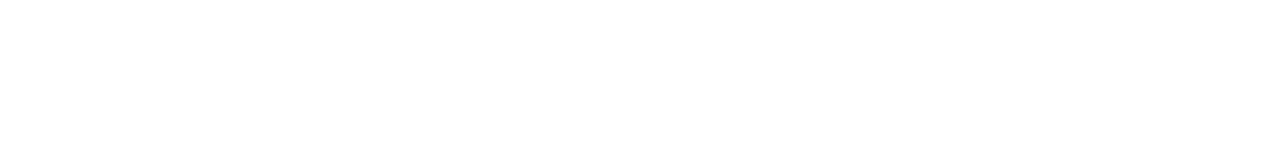
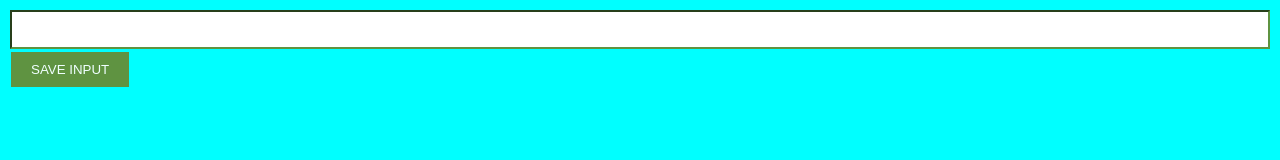
Before and after one commit to HYSAA/Lead-Tracker-Chrome-Extension, a plain HTML site: page index.html in a window 1280 px wide. Drawn offline with Linux system fonts and the light colour scheme.

Commit message:
aaaaaaaaa

```diff
--- a/ChromeExtension.js
+++ b/ChromeExtension.js
@@ -0,0 +1,6 @@
+// Log out "Button clicked!" when the user clicks the "SAVE INPUT" button
+
+let btn=document.getElementById("input-btn")
+btn.addEventListener("click",function(){
+console.log("button clicked")
+})
--- a/extension.css
+++ b/extension.css
@@ -0,0 +1,39 @@
+body {
+    margin: 0;
+    padding: 10px;
+    font-family: Arial, Helvetica, sans-serif;
+    background-color: aqua;
+
+}
+
+/*
+
+Style our app according to the provided design!
+
+green color -> #5f9341
+
+*/
+
+
+input {
+   padding-left: 10px;
+   padding-right: 10px;
+    border-color:#5f9341;
+    display: flex;
+    text-align: left;
+    justify-content: center;
+    padding: 2px;
+    width: 100%;
+    box-sizing: border-box;
+    padding: 10px;
+
+}
+
+button {
+    padding: 10px 20px;
+    border: none;
+  margin: 3px;
+   margin-left: 1px;
+    background-color: #5f9341;
+    color: azure;
+}
--- a/index.html
+++ b/index.html
@@ -4,10 +4,17 @@
     <meta charset="UTF-8">
     <meta name="viewport" content="width=device-width, initial-scale=1.0">
     <title>Chrome Extension</title>
-    <link href="extension.css">
+    <link rel="stylesheet" href="extension.css">
 </head>
 <body>
 
+
+      <!-- Create an input element with type="text" and id="input-el" -->
+        <!-- Create a SAVE INPUT button with id="input-btn" -->
+        <div class="menu">
+      <input id="input-el" type="text">
+      <button id="input-btn">SAVE INPUT</button>
+    </div>
     <script src="ChromeExtension.js"></script>
 </body>
 </html>
```
